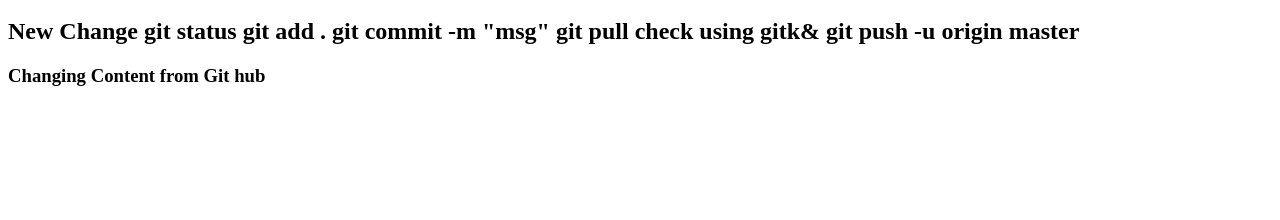
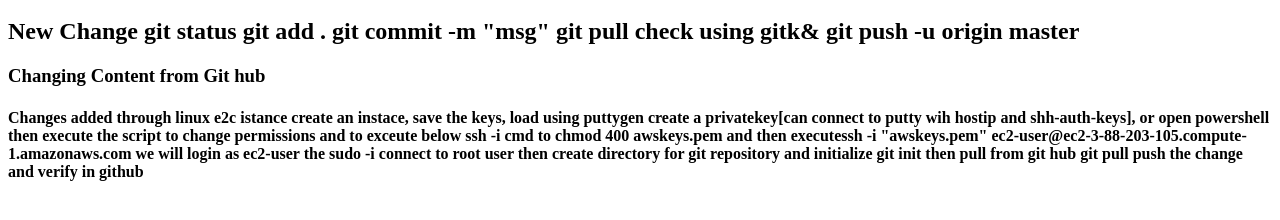
Before and after one commit to sushmakolli20/MyGitRepo, a plain HTML site: page index.html in a window 1280 px wide. Shown: the part 48-268 px from the top of the page. Drawn offline with Linux system fonts and the light colour scheme.

Commit message:
Pushing code with linux Ec2 install

```diff
--- a/index.html
+++ b/index.html
@@ -12,5 +12,12 @@
 	git push -u origin master
 	</h2>
 	<h3>Changing Content from Git hub</h3>
+	<h4>Changes added through linux e2c istance
+	create an instace, save the keys, load using puttygen create a privatekey[can connect to putty wih hostip and shh-auth-keys], or open powershell then execute the script to change permissions and to exceute below ssh  -i cmd to chmod 400 awskeys.pem and then executessh -i "awskeys.pem" ec2-user@ec2-3-88-203-105.compute-1.amazonaws.com we will login as ec2-user the sudo -i connect to root user
+	then create directory for git repository and initialize git init then pull from git hub
+	git pull <github_clone_url>
+	push the change and verify in github
+
+	</h4>
 </body>
 </html>
```
